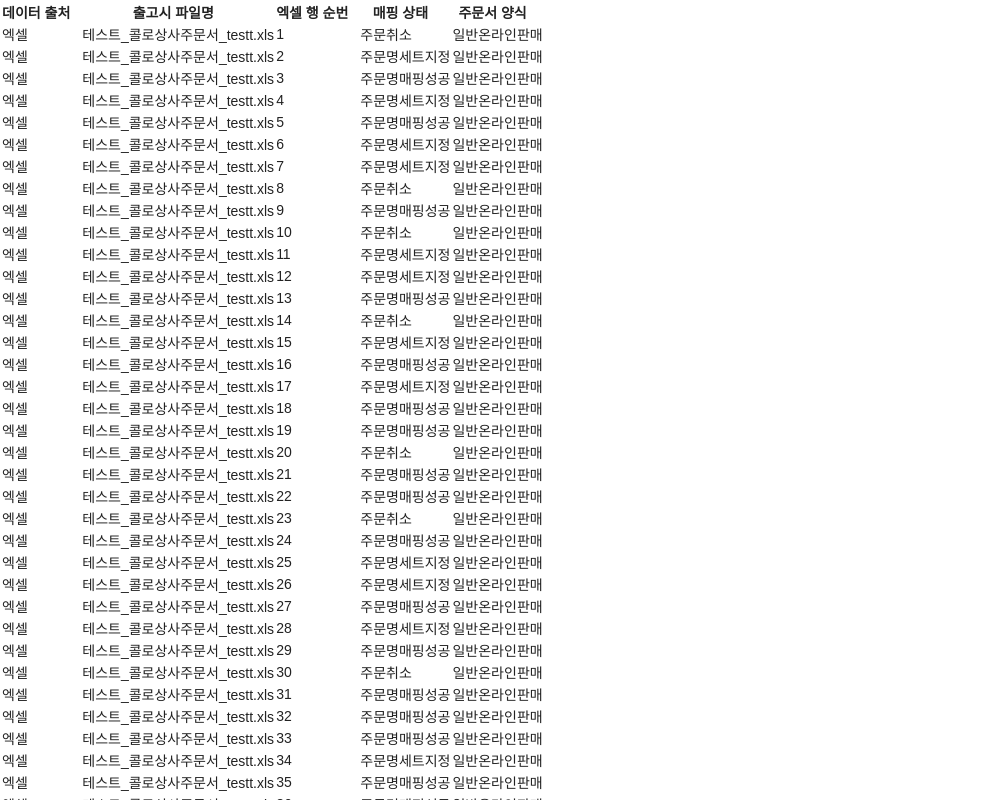
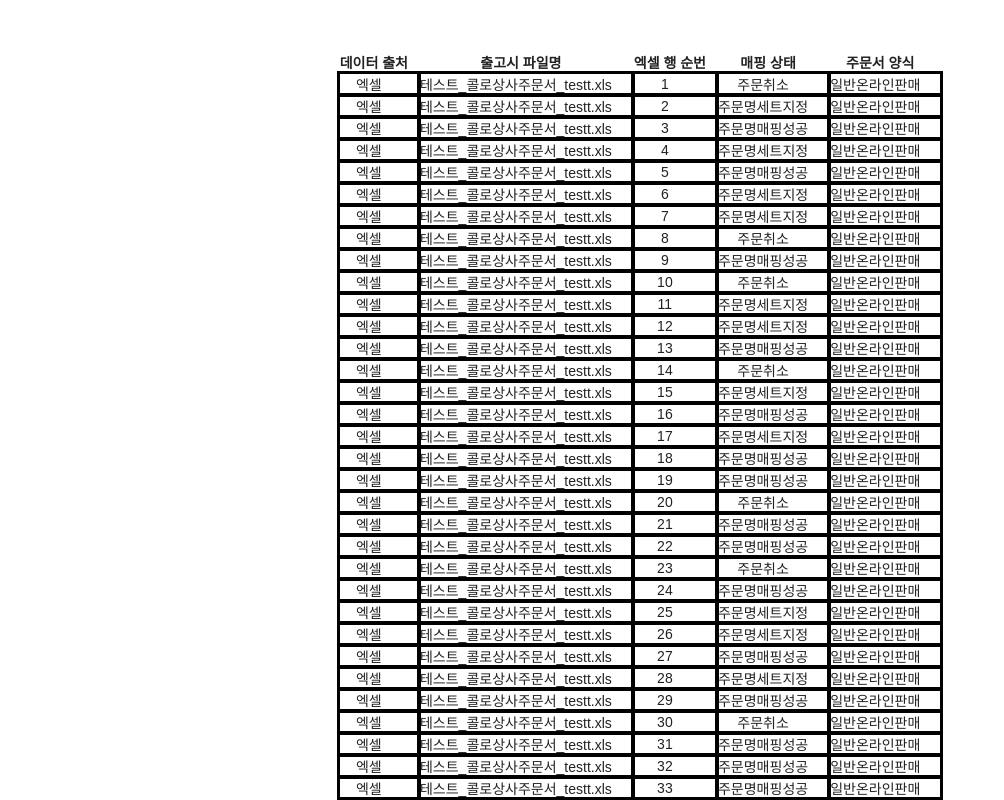
Before and after one commit to console-lo9/coloseum_sheet, a React (Create React App) app: page / in a window 1280 px wide. Shown: the top 800 px of the page, without its empty margins (0-1004 px from the left). Built offline with nearby package versions, Linux system fonts and the light colour scheme.

Commit message:
Add: 테이블 스타일링 추가

```diff
--- a/src/App.js
+++ b/src/App.js
@@ -1,13 +1,14 @@
 import { Fragment } from "react";
 import ItemSheet from "components/ItemSheet/ItemSheet";
 import GlobalStyle from "./style/GlobalStyle";
+import MainPage from "layout/MainPage";
 
 const App = () => {
   return (
-    <Fragment>
+    <MainPage>
       <GlobalStyle />
       <ItemSheet />
-    </Fragment>
+    </MainPage>
   );
 };
 
--- a/src/components/ItemSheet/ItemSheet.js
+++ b/src/components/ItemSheet/ItemSheet.js
@@ -15,13 +15,13 @@ const ItemSheet = () => {
         </thead>
         <tbody>
           {MOCK_DATA.map((data, index) => (
-            <tr key={index}>
-              <td>{data["데이터 출처"]}</td>
-              <td>{data["출고시 파일명"]}</td>
-              <td>{data["엑셀 행 순번"]}</td>
-              <td>{data["매핑 상태"]}</td>
-              <td>{data["주문서 양식"]}</td>
-            </tr>
+            <Tr key={index}>
+              <Td>{data["데이터 출처"]}</Td>
+              <Td>{data["출고시 파일명"]}</Td>
+              <Td>{data["엑셀 행 순번"]}</Td>
+              <Td>{data["매핑 상태"]}</Td>
+              <Td>{data["주문서 양식"]}</Td>
+            </Tr>
           ))}
         </tbody>
       </table>
@@ -32,4 +32,15 @@ const ItemSheet = () => {
 const TableHead = styled.th`
   padding-right: 10px;
 `;
+
+const Tr = styled.tr`
+  padding: 100px;
+`;
+
+const Td = styled.td`
+  padding-right: 20px;
+  text-align: center;
+  outline: solid black;
+`;
+
 export default ItemSheet;
--- /dev/null
+++ b/src/layout/MainPage.jsx
@@ -0,0 +1,14 @@
+import React from "react";
+import styled from "styled-components";
+
+const MainPage = (props) => {
+  return <MainWrapper>{props.children}</MainWrapper>;
+};
+
+const MainWrapper = styled.div`
+  display: flex;
+  justify-content: center;
+  padding: 50px;
+`;
+
+export default MainPage;
```
